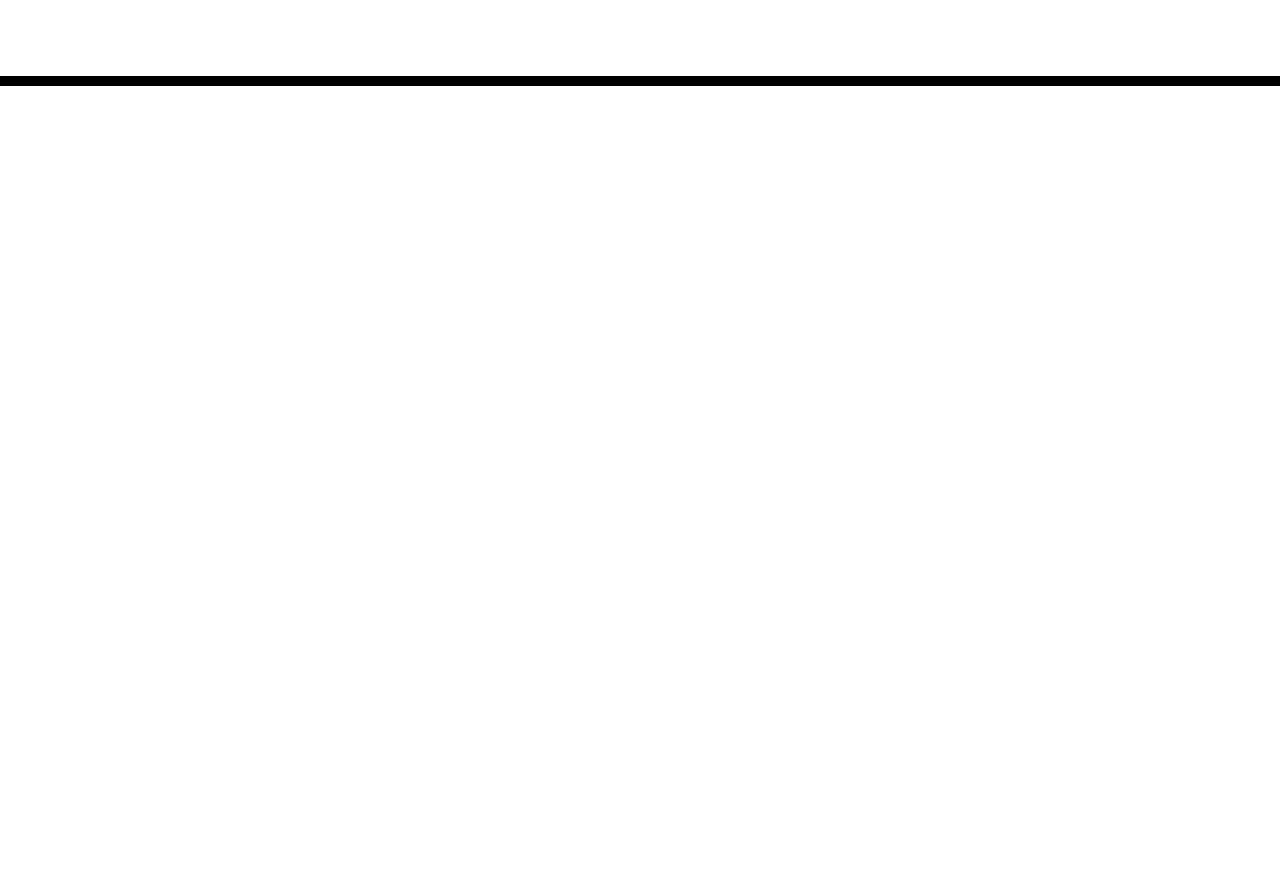
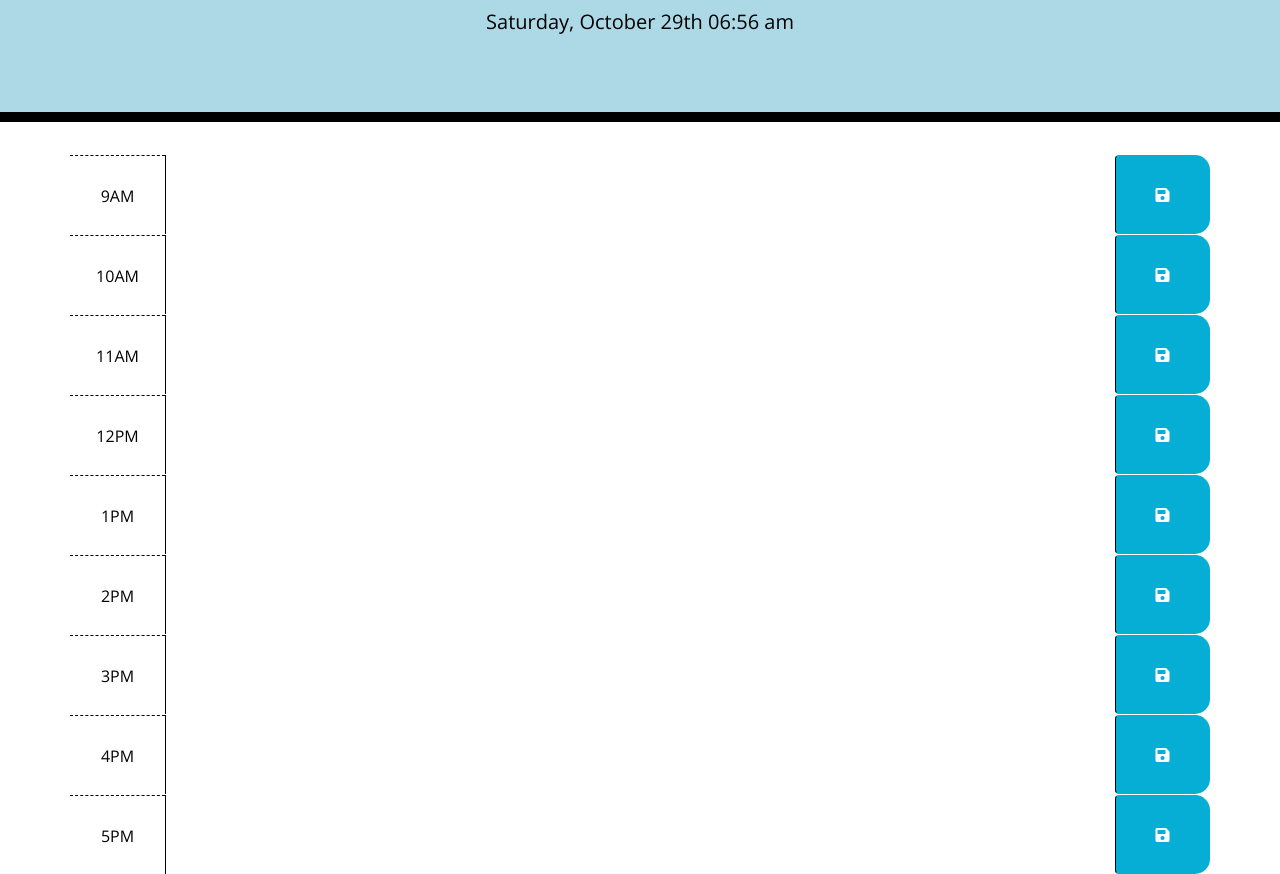
Before and after one commit to zaksalazar/Schedular, a plain HTML site: page index.html in a window 1280 px wide. Shown: the part 182-1056 px from the top of the page. Before the commit the page ends 800 px from the top, so only its background shows below. Drawn offline with nearby package versions, Linux system fonts and the light colour scheme.

Commit message:
completed html for schedule and started js

```diff
--- a/index.html
+++ b/index.html
@@ -24,14 +24,84 @@
 
   <body>
     <header class="jumbotron">
-      <h1 class="display-3">Work Day Scheduler</h1>
+      <h1 class="display-3"> 🗓 Work Day Scheduler</h1>
       <p class="lead">A simple calendar app for scheduling your work day</p>
       <p id="currentDay" class="lead"></p>
     </header>
+    <!--timeblocks for standard business hours -->
     <div class ="container">
-      <!-- Timeblocks go here -->
-    </div>
-
+      <div id="9 timeblock" class="row time-block">
+        <div class="col-md-1 hour">
+          9AM
+        </div>
+        <textarea class="col-md-10 tasks">
+        </textarea>
+        <button class="btn saveBtn col-md-1"><i class="fas fa-save"></i></button>
+      </div>
+      <div id="10 timeblock" class="row time-block">
+        <div class="col-md-1 hour">
+          10AM
+        </div>
+        <textarea class="col-md-10 tasks">
+        </textarea>
+        <button class="btn saveBtn col-md-1"><i class="fas fa-save"></i></button>
+      </div>
+      <div id="11 timeblock" class="row time-block">
+        <div class="col-md-1 hour">
+          11AM
+        </div>
+        <textarea class="col-md-10 tasks">
+        </textarea>
+        <button class="btn saveBtn col-md-1"><i class="fas fa-save"></i></button>
+      </div>
+      <div id="12 timeblock" class="row time-block">
+        <div class="col-md-1 hour">
+          12PM
+        </div>
+        <textarea class="col-md-10 tasks">
+        </textarea>
+        <button class="btn saveBtn col-md-1"><i class="fas fa-save"></i></button>
+      </div>
+     <div id="13 timeblock" class="row time-block">
+        <div class="col-md-1 hour">
+          1PM
+        </div>
+        <textarea class="col-md-10 tasks">
+        </textarea>
+        <button class="btn saveBtn col-md-1"><i class="fas fa-save"></i></button>
+      </div>
+      <div id="14 timeblock" class="row time-block">
+        <div class="col-md-1 hour">
+          2PM
+        </div>
+        <textarea class="col-md-10 tasks">
+        </textarea>
+        <button class="btn saveBtn col-md-1"><i class="fas fa-save"></i></button>
+      </div>
+      <div id="15 timeblock" class="row time-block">
+       <div class="col-md-1 hour">
+          3PM
+        </div>
+        <textarea class="col-md-10 tasks">
+        </textarea>
+        <button class="btn saveBtn col-md-1"><i class="fas fa-save"></i></button>
+      </div>
+      <div id="16 timeblock" class="row time-block">
+        <div class="col-md-1 hour">
+          4PM
+        </div>
+        <textarea class="col-md-10 tasks">
+        </textarea>
+        <button class="btn saveBtn col-md-1"><i class="fas fa-save"></i></button>
+      </div>
+      <div id="17 timeblock" class="row time-block">
+        <div class="col-md-1 hour">
+          5PM
+        </div>
+        <textarea class="col-md-10 tasks">
+        </textarea>
+        <button id='saveBtn' class="btn saveBtn col-md-1"><i class="fas fa-save"></i></button>
+      </div>
     <script src="https://cdnjs.cloudflare.com/ajax/libs/jquery/3.2.1/jquery.min.js"></script>
     <script src="https://cdnjs.cloudflare.com/ajax/libs/moment.js/2.24.0/moment.min.js"></script>
     <script src="script.js"></script>
--- a/script.js
+++ b/script.js
@@ -1,9 +1,32 @@
-var continerEL = docuument.querySelector(".container");
-var blocks = [9, 10, 11, 12, 13, 14, 15, 16, 17];
+var qs = function (tag) {
+  return document.getElementById(tag)
+};
+var currentTime = moment().hours();
+var blockTime = qs('timeblock');
+var saveBtn = qs('saveBtn');
 
-for (var i = 0; i < blocks.length; i++) {
-  var block = document.createElement("div");
-  block.classList.add("block");
-  block.textContent = blocks[i];
-  containerEl.appendchild(block);
-}
+//the current day is displayed at the top of the calendar
+$('#currentDay').text(moment().format('dddd, MMMM Do hh:mm a'));
+
+// create event listener when save button is clicked and save to local storage
+saveBtn.addEventListener('click', saveTasks());
+
+
+
+
+// each timeblock is color coded to indicate whether it is in the past, present, or future
+// if id <= current time background color: grey
+if (blockTime < currentTime) {
+  blockTime.classList.add('past');
+} else if (blockTime===currentTime){
+  blockTime.classList.remove('past');
+  blockTime.classList.add('present')
+} else if (blockTime > currentTime){
+  blockTime.classList.remove('past');
+  blockTime.classList.remove('present');
+  blockTime.classList.add('future');
+};
+
+function saveTasks(){
+  localStorage.setItem(blockTime, value)
+};
--- a/style.css
+++ b/style.css
@@ -15,13 +15,13 @@ textarea {
 
 .jumbotron {
   text-align: center;
-  background-color: transparent;
+  background-color: lightblue;
   color: black;
   border-radius: 0;
   border-bottom: 10px solid black;
 }
 
-.description {
+.tasks {
   white-space: pre-wrap;
 }
 
```
